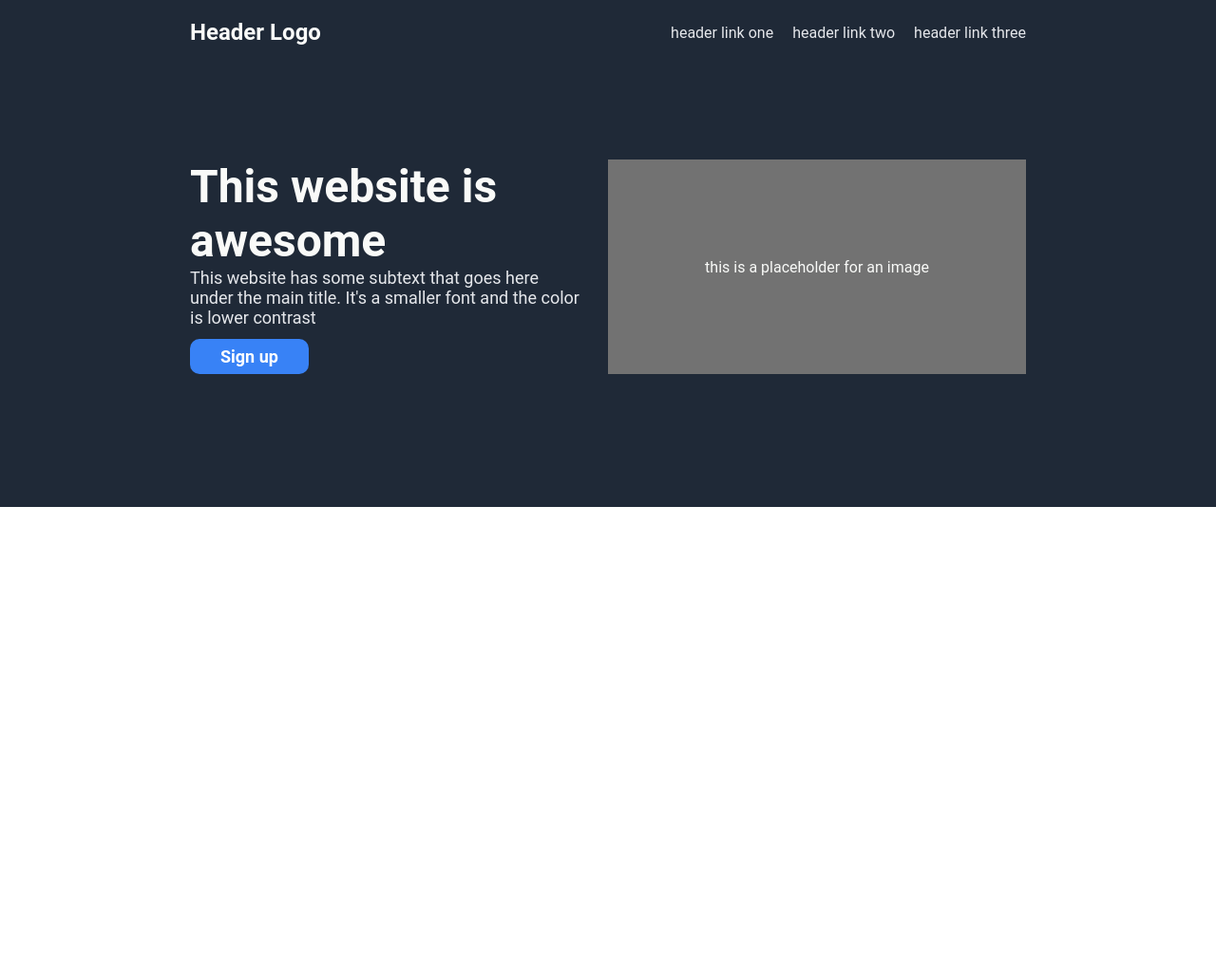
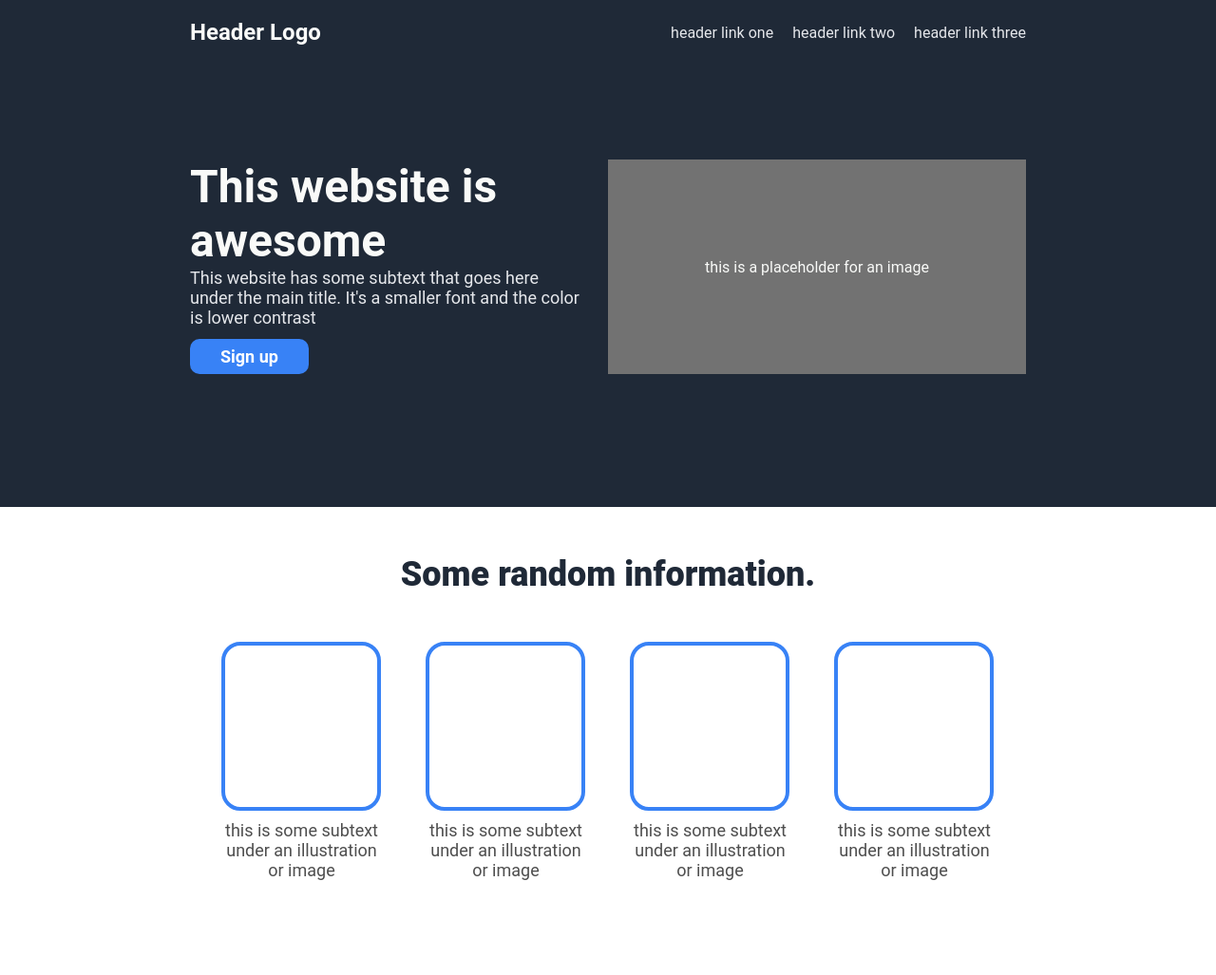
Before and after one commit to FacundoGiuliano/odin-landing-page, a plain HTML site: page index.html in a window 1280 px wide. Shown: the whole page at 95% size. Before the commit the page ends 800 px from the top, so only its background shows below. Drawn offline with Linux system fonts and the light colour scheme.

Commit message:
add section information

```diff
--- a/index.html
+++ b/index.html
@@ -22,8 +22,9 @@
             <div class="main">
                 <p class="text-main">This website is awesome</p>
                 <div class="secondary">
-                    <p class="text-secondary">This website has some subtext that goes here under the main title. It's a smaller
-                    font and the color is lower contrast</p>
+                    <p class="text-secondary">This website has some subtext that goes here under the main title. It's a
+                        smaller
+                        font and the color is lower contrast</p>
                 </div>
                 <button class="button-1">Sign up</button>
             </div>
@@ -32,6 +33,27 @@
             </div>
         </div>
     </div>
+    <div class="information">
+        <p class="information-p">Some random information.</p>
+        <div class="container">
+            <div class="image-1">
+                <div class="image"></div>
+                <p class="descript">this is some subtext under an illustration or image</p>
+            </div>
+            <div class="image-1">
+                <div class="image"></div>
+                <p class="descript">this is some subtext under an illustration or image</p>
+            </div>
+            <div class="image-1">
+                <div class="image"></div>
+                <p class="descript">this is some subtext under an illustration or image</p>
+            </div>
+            <div class="image-1">
+                <div class="image"></div>
+                <p class="descript">this is some subtext under an illustration or image</p>
+            </div>
+        </div>
+    </div>
 </body>
 
 </html>
--- a/style.css
+++ b/style.css
@@ -84,3 +84,42 @@ a {
 
     font-weight: bold;
 }
+
+.information {
+    text-align: center;
+    padding-bottom: 100px;
+}
+
+.information-p {
+    color: #1f2937;
+    font-size: 36px;
+    font-weight: 900;
+    padding: 50px;
+}
+
+.container {
+    /* padding: 80px; */
+    display: flex;
+    gap: 45px;
+    justify-content: center;
+}
+
+.image-1 {
+    display: flex;
+    max-width: 170px;
+    flex-direction: column;
+    gap: 10px;
+}
+
+.image {
+    border-radius: 20px;
+    border: 4px solid #3882f6;
+    width: 160px;
+    height: 170px;
+  }
+
+  .descript {
+    color: rgb(78, 78, 78);
+    font-size: 18px;
+    font-weight: 400;
+  }
```
